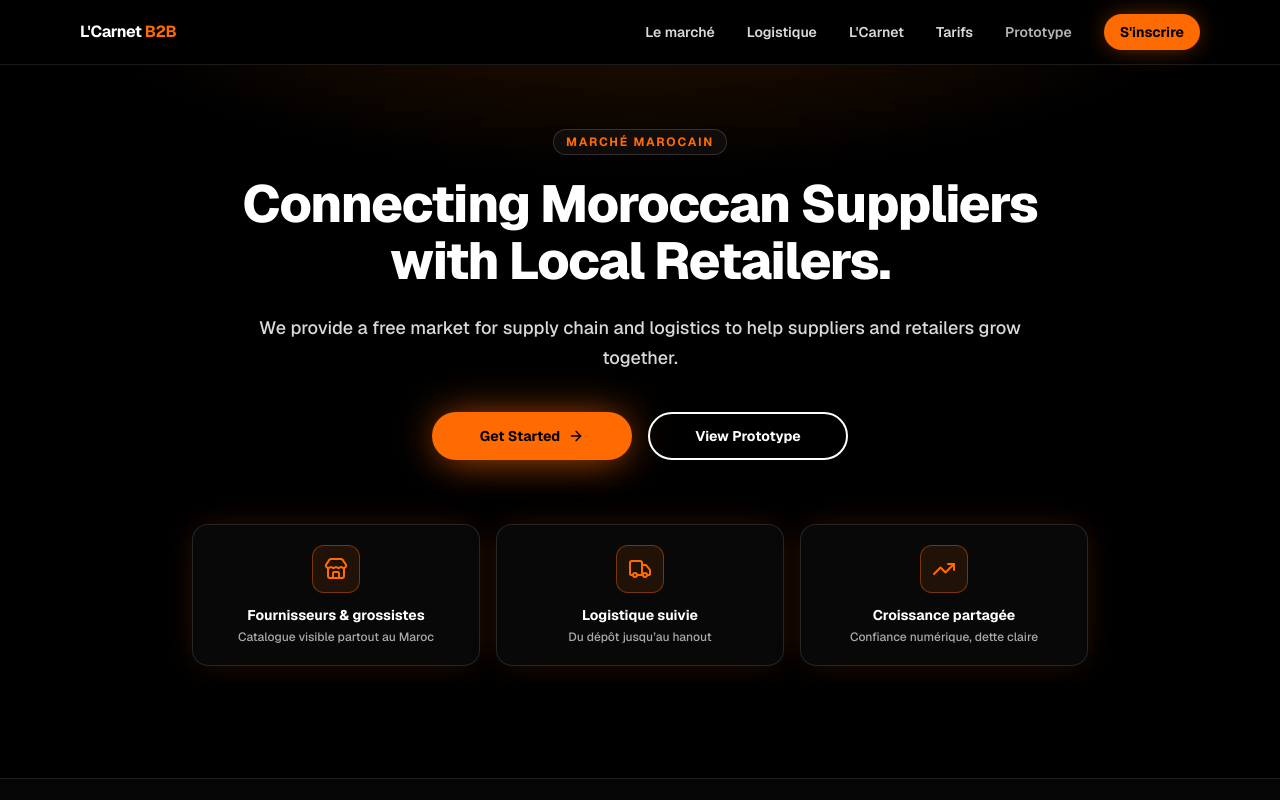
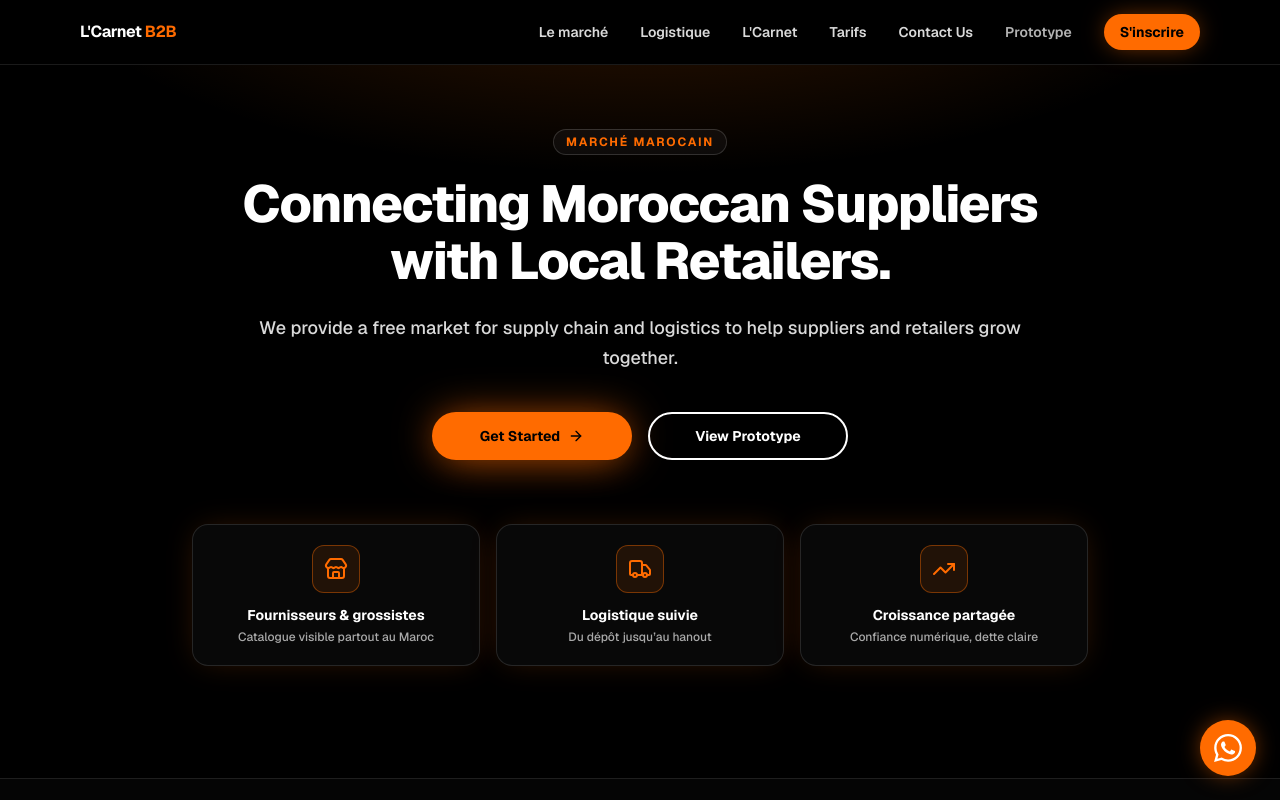
Before and after one commit to omorakwant/moul-sel3a, a Next.js app in the folder lcarnet-b2b-landing/: page / in a window 1280 px wide. Shown: the top 800 px of the page. Built offline with nearby package versions, Linux system fonts and the light colour scheme.

Commit message:
Add WhatsApp floating button and connect Contact Us navigation

```diff
--- a/lcarnet-b2b-landing/src/app/layout.tsx
+++ b/lcarnet-b2b-landing/src/app/layout.tsx
@@ -1,6 +1,7 @@
 import type { Metadata } from "next";
 import { Geist, Geist_Mono } from "next/font/google";
 import "./globals.css";
+import { WhatsAppButton } from "@/components/ui/whatsapp-button";
 
 const geistSans = Geist({
   variable: "--font-geist-sans",
@@ -31,6 +32,7 @@ export default function RootLayout({
     >
       <body className="min-h-full flex flex-col bg-black text-white font-sans">
         {children}
+        <WhatsAppButton />
       </body>
     </html>
   );
--- a/lcarnet-b2b-landing/src/components/home/moroccan-hero.tsx
+++ b/lcarnet-b2b-landing/src/components/home/moroccan-hero.tsx
@@ -20,7 +20,7 @@ export function MoroccanHero() {
         </p>
         <div className="mt-10 flex flex-col items-center justify-center gap-4 sm:flex-row sm:gap-4">
           <Link
-            href="/register"
+            href="#contact"
             className="inline-flex h-12 min-w-[200px] items-center justify-center gap-2 rounded-full bg-[#FF6B00] px-8 text-sm font-bold text-black shadow-[0_0_40px_-4px_rgba(255,107,0,0.65),0_10px_40px_-12px_rgba(255,107,0,0.35)] transition hover:bg-[#ff8533] hover:shadow-[0_0_48px_-2px_rgba(255,107,0,0.5)]"
           >
             Get Started
--- a/lcarnet-b2b-landing/src/components/home/site-header.tsx
+++ b/lcarnet-b2b-landing/src/components/home/site-header.tsx
@@ -6,6 +6,7 @@ const nav = [
   { href: "/#logistique", label: "Logistique" },
   { href: "/#carnet", label: "L'Carnet" },
   { href: "/#tarifs", label: "Tarifs" },
+  { href: "#contact", label: "Contact Us" },
 ];
 
 export function SiteHeader() {
--- /dev/null
+++ b/lcarnet-b2b-landing/src/components/ui/whatsapp-button.tsx
@@ -0,0 +1,33 @@
+"use client";
+
+import { motion } from "framer-motion";
+import Link from "next/link";
+
+export function WhatsAppButton() {
+  return (
+    <motion.div
+      initial={{ scale: 0, opacity: 0, y: 20 }}
+      animate={{ scale: 1, opacity: 1, y: 0 }}
+      transition={{ delay: 2, type: "spring", stiffness: 260, damping: 20 }}
+      className="fixed bottom-6 right-6 z-50"
+    >
+      <Link
+        href="https://wa.me/212600000000"
+        target="_blank"
+        rel="noopener noreferrer"
+        className="flex h-14 w-14 items-center justify-center rounded-full bg-[#FF6B00] text-white shadow-[0_0_24px_-4px_rgba(255,107,0,0.65)] transition hover:scale-110 hover:bg-[#ff8533]"
+        aria-label="Contact us on WhatsApp"
+      >
+        <svg
+          xmlns="http://www.w3.org/2000/svg"
+          width="28"
+          height="28"
+          fill="currentColor"
+          viewBox="0 0 24 24"
+        >
+          <path d="M17.472 14.382c-.297-.149-1.758-.867-2.03-.967-.273-.099-.471-.148-.67.15-.197.297-.767.966-.94 1.164-.173.199-.347.223-.644.075-.297-.15-1.255-.463-2.39-1.475-.883-.788-1.48-1.761-1.653-2.059-.173-.297-.018-.458.13-.606.134-.133.298-.347.446-.52.149-.174.198-.298.298-.497.099-.198.05-.371-.025-.52-.075-.149-.669-1.612-.916-2.207-.242-.579-.487-.5-.669-.51a12.8 12.8 0 0 0-.57-.01c-.198 0-.52.074-.792.372-.272.297-1.04 1.016-1.04 2.479 0 1.462 1.065 2.875 1.213 3.074.149.198 2.096 3.2 5.077 4.487.709.306 1.262.489 1.694.625.712.227 1.36.195 1.871.118.571-.085 1.758-.719 2.006-1.413.248-.694.248-1.289.173-1.413-.074-.124-.272-.198-.57-.347m-5.421 7.403h-.004a9.87 9.87 0 0 1-5.031-1.378l-.361-.214-3.741.982.998-3.648-.235-.374a9.86 9.86 0 0 1-1.51-5.26c.001-5.45 4.436-9.884 9.888-9.884 2.64 0 5.122 1.03 6.988 2.898a9.825 9.825 0 0 1 2.893 6.994c-.003 5.45-4.437 9.884-9.885 9.884m8.413-18.297A11.815 11.815 0 0 0 12.05 0C5.495 0 .16 5.335.157 11.892c0 2.096.547 4.142 1.588 5.945L.057 24l6.305-1.654a11.882 11.882 0 0 0 5.683 1.448h.005c6.554 0 11.89-5.335 11.893-11.893a11.821 11.821 0 0 0-3.48-8.413Z" />
+        </svg>
+      </Link>
+    </motion.div>
+  );
+}
```
